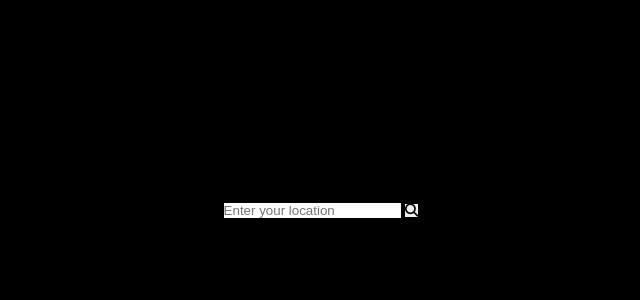
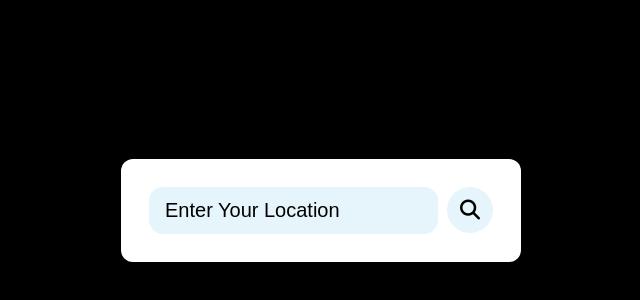
Before and after one commit to nasimhossain1/weather-app, a plain HTML site: page index.html in a window 1280 px wide. Shown: the part 190-490 px from the top of the page, without its empty margins (319-959 px from the left). Drawn offline with Linux system fonts and the light colour scheme.

Commit message:
input search button

```diff
--- a/style.css
+++ b/style.css
@@ -13,3 +13,41 @@ body{
     align-items: center;
     background-color: #000;
 }
+.container{
+    width: 400px;
+    height: min-content;
+    background-color: #fff;
+    border-radius: 12px;
+    padding: 28px;
+}
+.search-box{
+    width: 100%;
+    height: min-content;
+    display: flex;
+    justify-content: space-between;
+    align-items: center;
+}
+.search-box input{
+    width: 84%;
+    font-size: 20px;
+    text-transform: capitalize;
+    color: #000;
+    background-color: #e6f5fb;
+    padding: 12px 16px;
+    border-radius: 14px;
+}
+.search-box input::placeholder{
+    color: #000;
+}
+.search-box button{
+    width: 46px;
+    height: 46px;
+    background-color: #e6f5fb;
+    border-radius: 50%;
+    cursor: pointer;
+    font-size: 20px;
+}
+.search-box button:hover{
+    color: #fff;
+    background-color: #ababab;
+}
```
